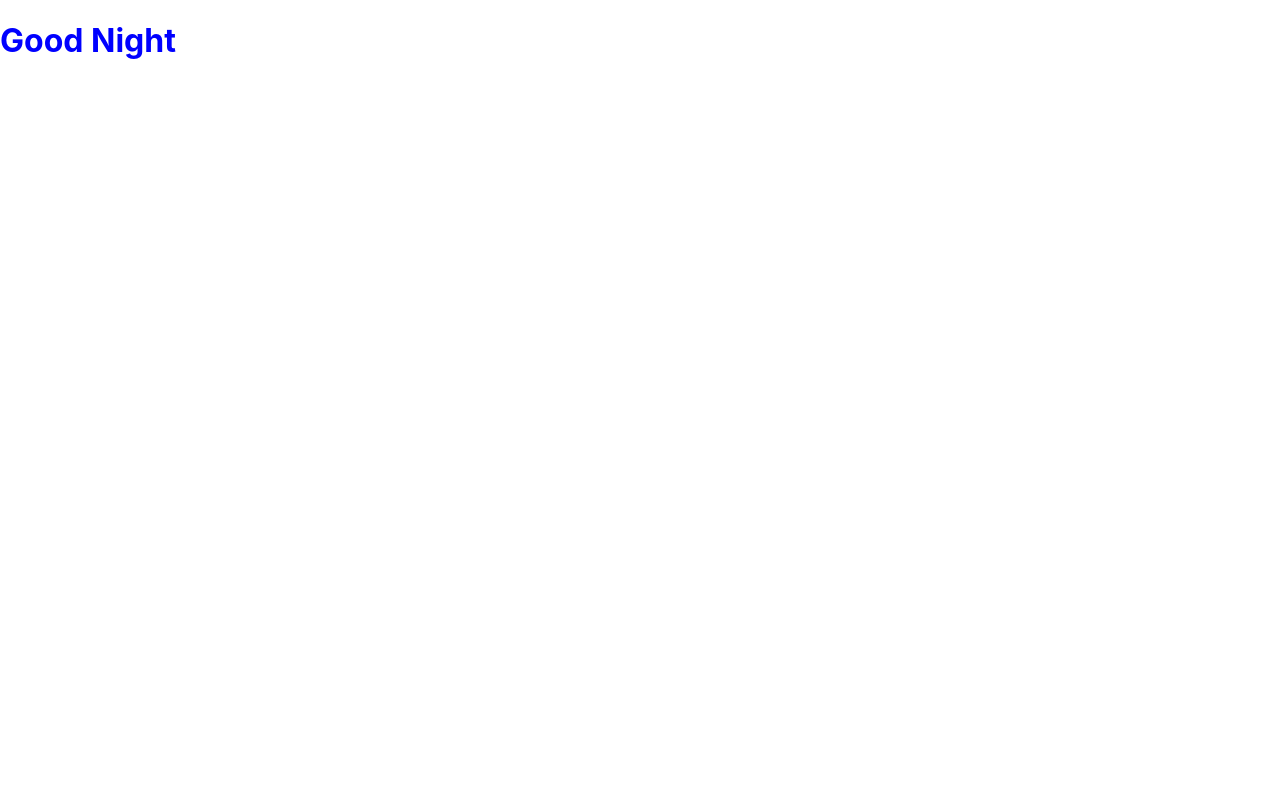
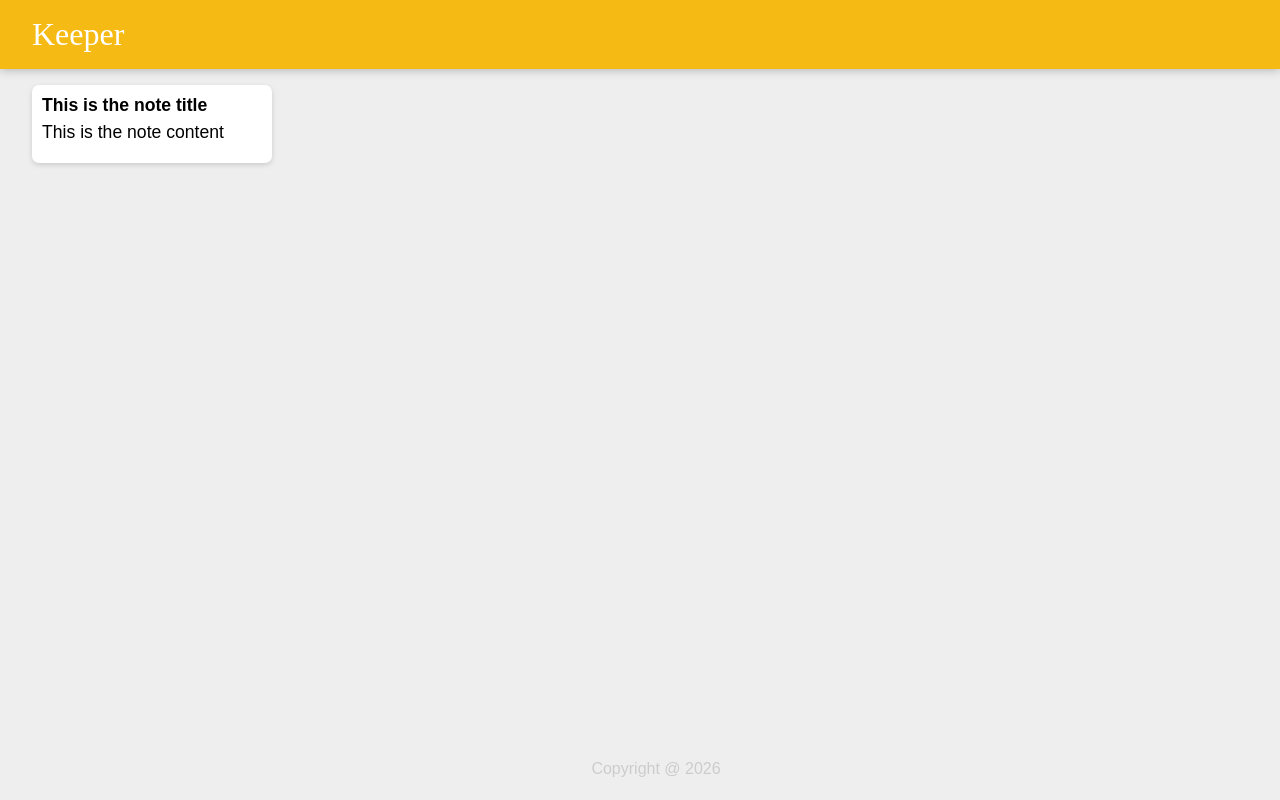
Before and after one commit to SaiChandra10/firstapp, a React (Create React App) app: page / in a window 1280 px wide. Built offline with nearby package versions, Linux system fonts and the light colour scheme.

Commit message:
keeper solution 1 is done

```diff
--- a/src/components/App.js
+++ b/src/components/App.js
@@ -1,12 +1,12 @@
 
-import './App.css';
-import TimeBased from './TimeBased'
+//import './App.css';
+import Keeper from './Keeper-1';
 import React from 'react';
 
 function App() {
 
   return (
-    <TimeBased />
+    <Keeper />
   );
 }
 
--- /dev/null
+++ b/src/components/Keeper-1.css
@@ -0,0 +1,56 @@
+* {
+  padding: 0;
+  margin: 0;
+  box-sizing: border-box;
+}
+html  {
+  font-family: "Montserrat", sans-serif;
+}
+body {
+  background: #eee;
+  padding: 0 16px;
+}
+
+header {
+  background-color: #f5ba13;
+  margin: auto -16px;
+  padding: 16px 32px;
+  box-shadow: 0 0 10px 0 rgba(0, 0, 0, 0.3);
+}
+
+header h1 {
+  color: #fff;
+  font-family: "McLaren", cursive;
+  font-weight: 200;
+}
+
+footer {
+  position: absolute;
+  text-align: center;
+  bottom: 0;
+  width: 100%;
+  height: 2.5rem;
+}
+
+footer p {
+  color: #ccc;
+}
+.note {
+  background: #fff;
+  border-radius: 7px;
+  box-shadow: 0 2px 5px #ccc;
+  padding: 10px;
+  width: 240px;
+  margin: 16px;
+  float: left;
+}
+.note h1 {
+  font-size: 1.1em;
+  margin-bottom: 6px;
+}
+.note p {
+  font-size: 1.1em;
+  margin-bottom: 10px;
+  white-space: pre-wrap;
+  word-wrap: break-word;
+}
--- /dev/null
+++ b/src/components/Keeper-1.jsx
@@ -0,0 +1,31 @@
+//1. Create a new React app.
+//2. Create a App.jsx component.
+//3. Create a Header.jsx component that renders a <header> element
+//to show the Keeper App name in an <h1>.
+//4. Create a Footer.jsx component that renders a <footer> element
+//to show a copyright message in a <p> with a dynamically updated year.
+//5. Create a Note.jsx component to show a <div> element with a
+//<h1> for a title and a <p> for the content.
+//6. Make sure that the final website is styled like the example shown here:
+//https://l1pp6.csb.app/
+
+//HINT: You will need to study the classes in teh styles.css file to appy styling.
+
+import React from "react";
+import KeeperHeader from './KeeperHeader';
+import KeeperFooter from './KeeperFooter';
+import KeeperBody from './KeeperBody'
+import './Keeper-1.css';
+
+function Keeper(){
+    return(
+        <div>
+            <KeeperHeader />
+            <KeeperBody />
+            <KeeperFooter />
+        </div>
+
+    )
+}
+
+export default Keeper;
--- /dev/null
+++ b/src/components/KeeperBody.jsx
@@ -0,0 +1,12 @@
+import React from "react";
+import './Keeper-1.css'
+function KeeperBody(){
+    return (
+        <div className="note">
+            <h1>This is the note title</h1>
+            <p>This is the note content</p>
+        </div>
+    )
+}
+
+export default KeeperBody;
--- /dev/null
+++ b/src/components/KeeperFooter.jsx
@@ -0,0 +1,11 @@
+import React from "react";
+import './Keeper-1.css'
+const year = new Date().getFullYear();
+
+function KeeperFooter(){
+    return (
+        <footer><p>Copyright @ {year}</p></footer>
+    )
+}
+
+export default KeeperFooter;
--- /dev/null
+++ b/src/components/KeeperHeader.jsx
@@ -0,0 +1,9 @@
+import React from "react";
+import './Keeper-1.css'
+function KeeperHeader(){
+    return (
+        <header> <h1 className="">Keeper</h1> </header>
+    )
+}
+
+export default KeeperHeader;
--- a/src/index.js
+++ b/src/index.js
@@ -1,7 +1,8 @@
 import React from 'react';
 import ReactDOM from 'react-dom/client';
-import './index.css';
+//import './index.css';
 import App from './components/App';
+import './components/Keeper-1.css'
 
 const root = ReactDOM.createRoot(document.getElementById('root'));
 root.render(
```
